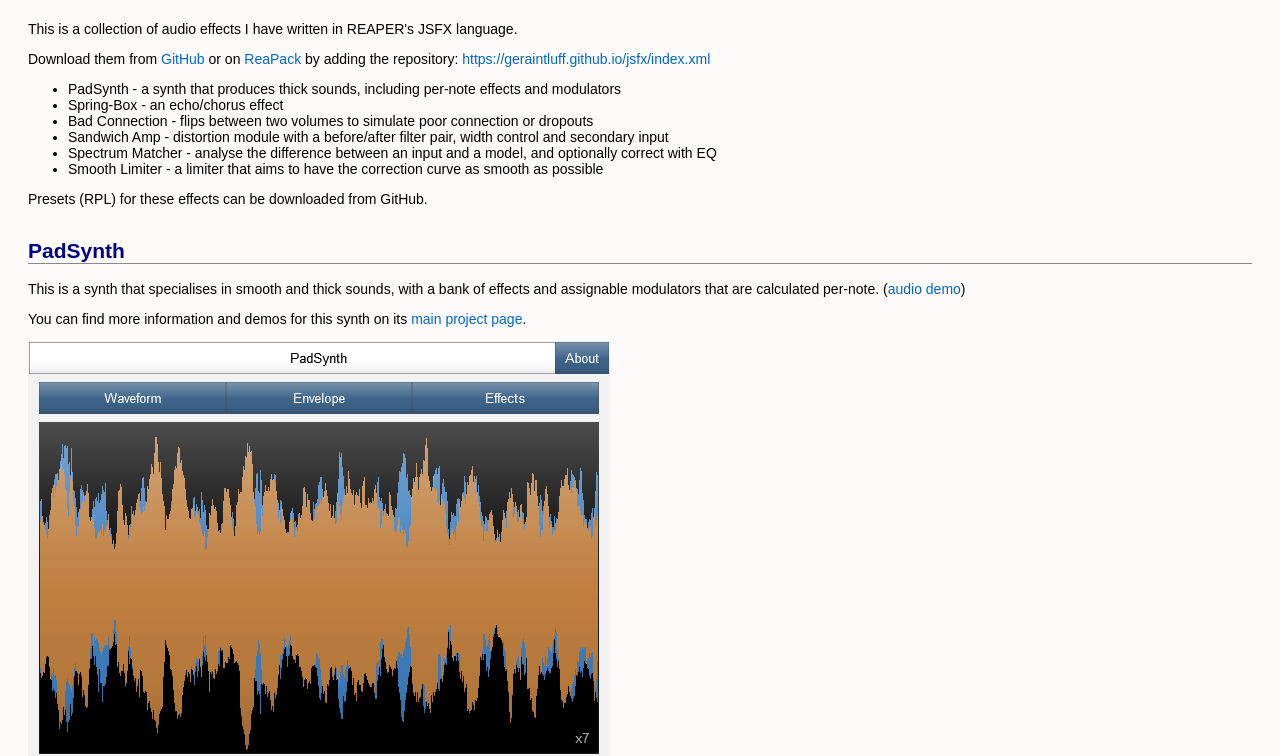
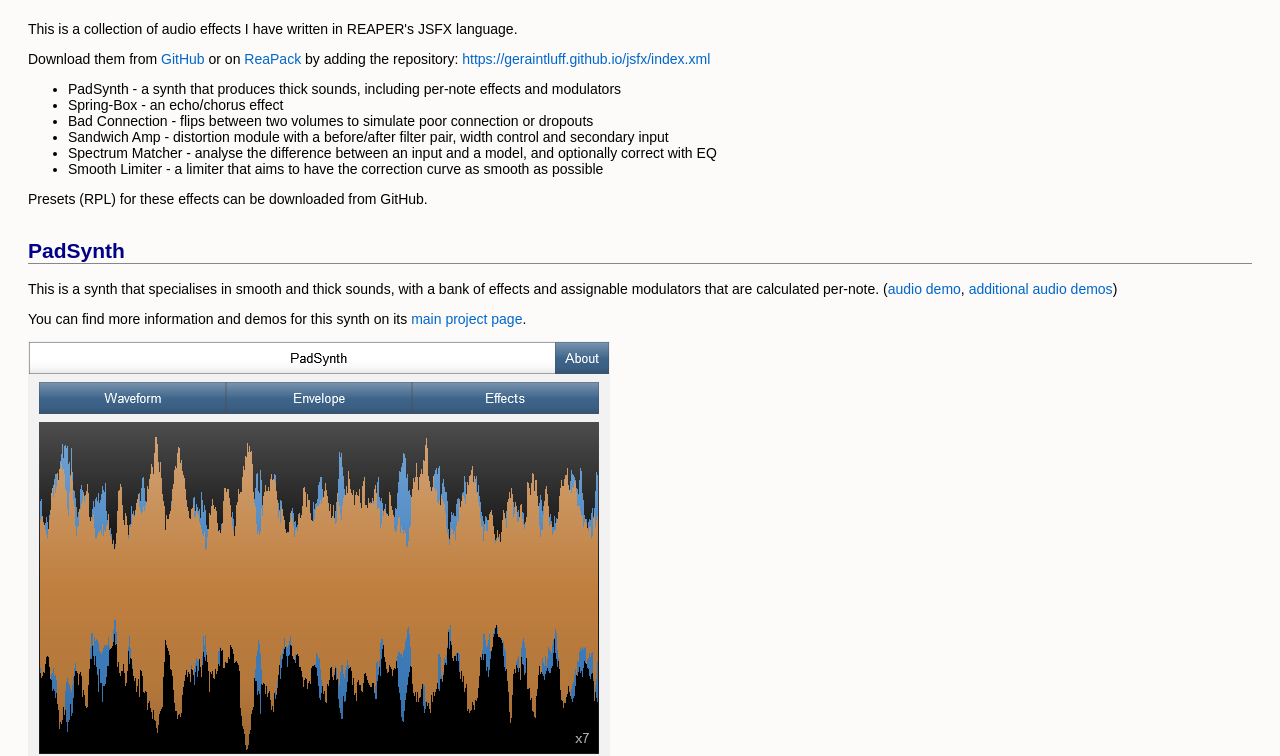
Before and after one commit to geraintluff/jsfx, a plain HTML site: page index.html in a window 1280 px wide. Shown: the part 81-837 px from the top of the page. Drawn offline with Linux system fonts and the light colour scheme.

Commit message:
Add link to PadSynth demo playlist on SoundCloud

```diff
--- a/index.html
+++ b/index.html
@@ -233,7 +233,7 @@
 </ul>
 <p>Presets (RPL) for these effects can be downloaded from GitHub.</p>
 <h2 id="padsynth">PadSynth</h2><div class="section section2">
-<p>This is a synth that specialises in smooth and thick sounds, with a bank of effects and assignable modulators that are calculated per-note. (<a href="audio-demos/padsynth.mp3">audio demo</a>)</p>
+<p>This is a synth that specialises in smooth and thick sounds, with a bank of effects and assignable modulators that are calculated per-note. (<a href="audio-demos/padsynth.mp3">audio demo</a>, <a href="https://soundcloud.com/geraintluff/sets/padsynth-demo-tracks-2/s-xUWj6">additional audio demos</a>)</p>
 <p>You can find more information and demos for this synth on its <a href="https://github.com/geraintluff/jsfx-pad-synth">main project page</a>.</p>
 <p><img src="PadSynth.png" alt="screenshot"></p>
 <p>The per-note effects can re-ordered and renamed, and the modulators can modulate any later effect in the chain, including other modulators.</p>
```
Also changed, not shown: README.md.
